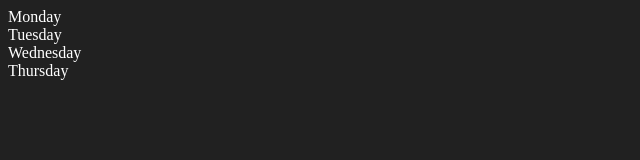
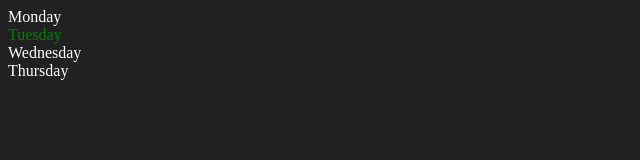
Before and after one commit to mahfuzhridoy/JavaScript-learning, a plain HTML site: page DOM/two.html in a window 1280 px wide. Shown: the full height of the page, 0-640 px from the left. Drawn offline with Linux system fonts and the light colour scheme.

Commit message:
modified

```diff
--- a/DOM/two.html
+++ b/DOM/two.html
@@ -15,9 +15,36 @@
 </body>
 <script>
     const parent = document.querySelector('.parent')
-    console.log(parent);
-    console.log(parent.children); //This will return HTML collection of childrens of parent class. the children is not a variable. it is a keyword to access the childrens of the parents
-    console.log(parent.children[0].innerHTML); // Since the html collection is almost like an array, we can access an element by its index number. then innerHTML keyword to access its content
+    // console.log(parent);
+    // console.log(parent.children); //This will return HTML collection of childrens of parent class. the children is not a variable. it is a keyword to access the childrens of the parents
+    // console.log(parent.children[0].innerHTML); // Since the html collection is almost like an array, we can access an element by its index number. then innerHTML keyword to access its content
+
+    // console.log(parent.children[0].innerText);
+
+    // for (let i = 0; i < parent.children.length; i++) {
+    //     console.log(parent.children[i].innerHTML);
+
+    // } // the html collection also has length property. we can use that in for loop too
+
+    parent.children[1].style.color = 'green' // this will change the color of the second child element
+
+    // console.log(parent.firstElementChild); // selects the first child element of the parent
+    // console.log(parent.lastElementChild); // selects the last child element
+
+
+    // Now how to move to parent element? lets practice it below
+
+    const day = document.querySelector('.day')
+    // console.log(day.innerHTML)
+
+    // console.log((day.parentElement).innerText); // moving to the parent element of a children
+
+    // console.log(day.nextElementSibling.innerHTML) // this moves to next element of the same level node of the parent tree
+
+    // console.log("Nodes: ", parent.childNodes); // Node list is a complex tree structure. this tree also includes line break as a node. this node is called a text node. browser counts several consecutive line breaks as a single node. if you have put three enters side by side, only one node will be created
+
+
+
 
 
 </script>
```
